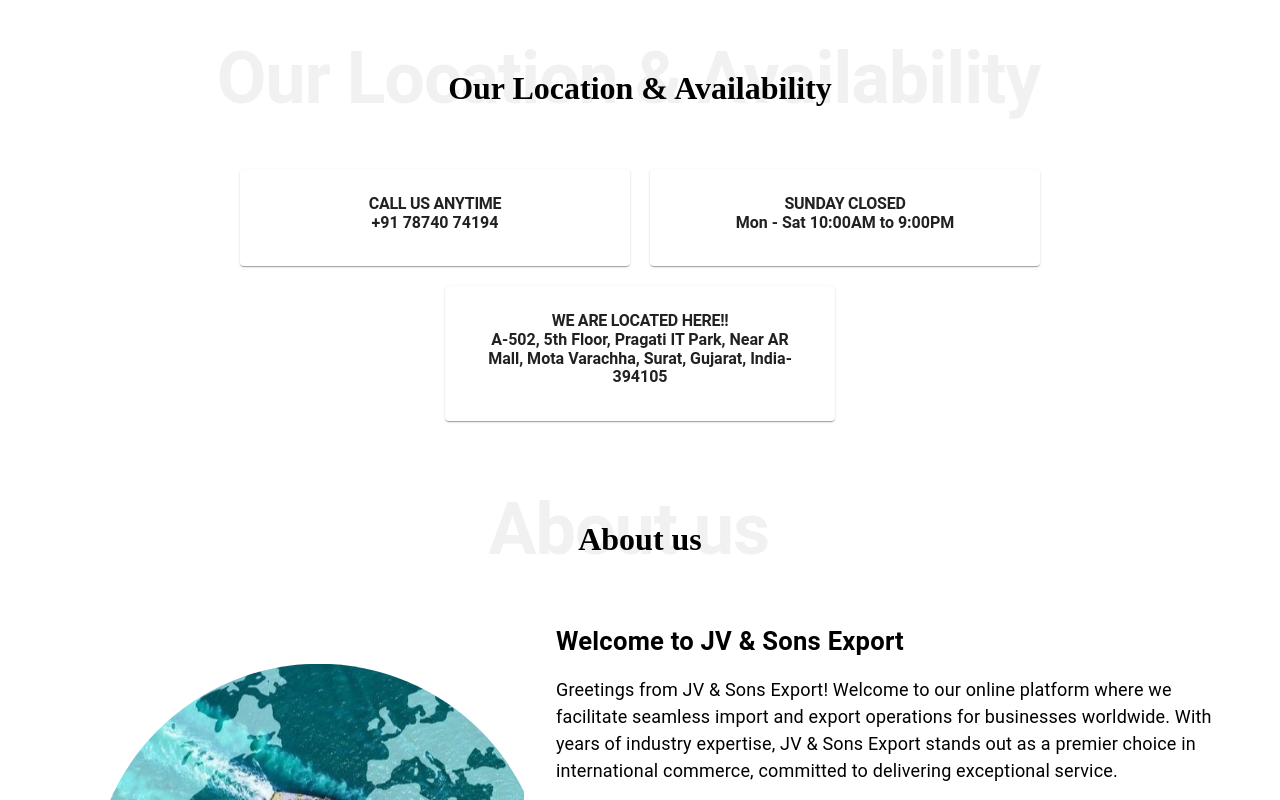
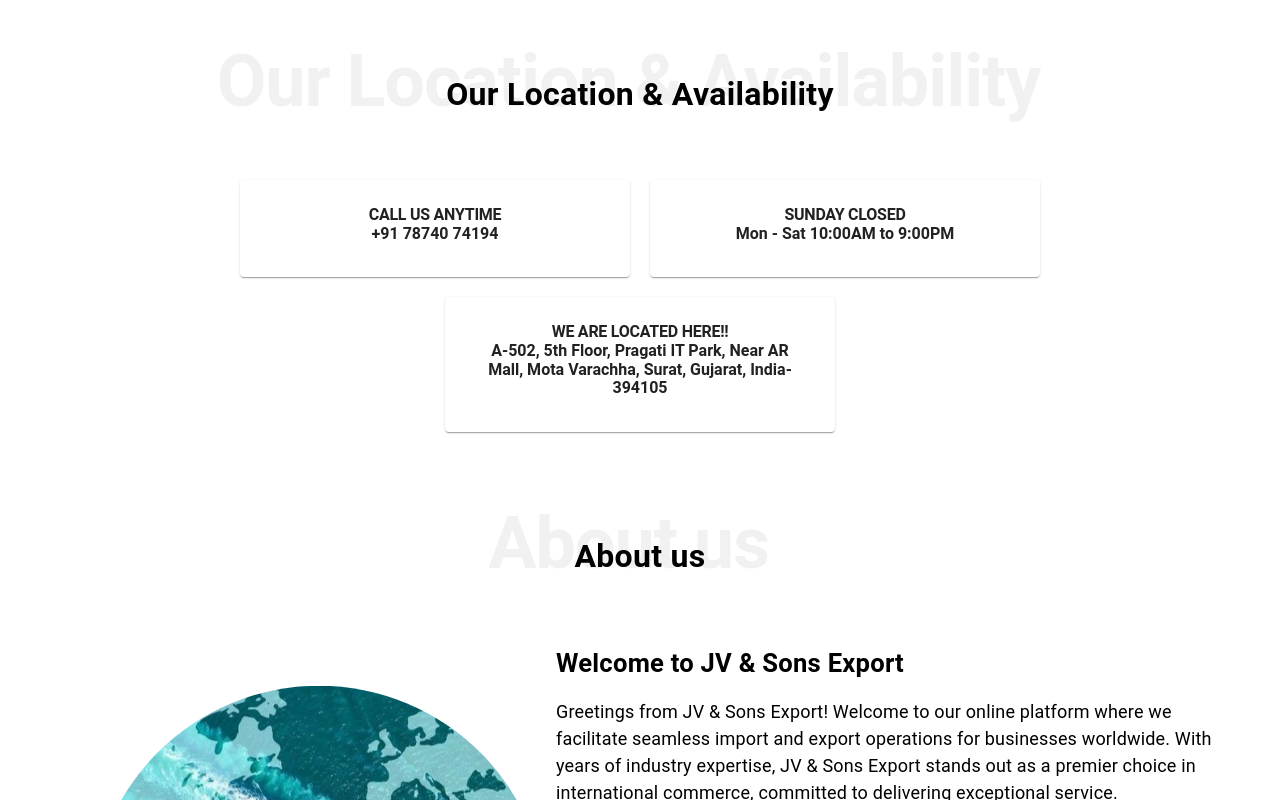
Before and after one commit to Parthsabhaya18/globsea-exim, a Next.js app: page /Availability/DetailsManagment in a window 1280 px wide. Shown: the top 800 px of the page. Built offline with nearby package versions, Linux system fonts and the light colour scheme.

Commit message:
again issue solve

```diff
--- a/src/common/Text.js
+++ b/src/common/Text.js
@@ -37,7 +37,7 @@
         {children}
       </Typography>
     <Typography
-      variant='div'
+      variant={variant}
       color={color}
       fontWeight={fontWeight}
       sx={{...sx,position:'relative',zIndex:1,fontSize:'32px',fontWeight:'bold', textAlign: 'center'}}
```
